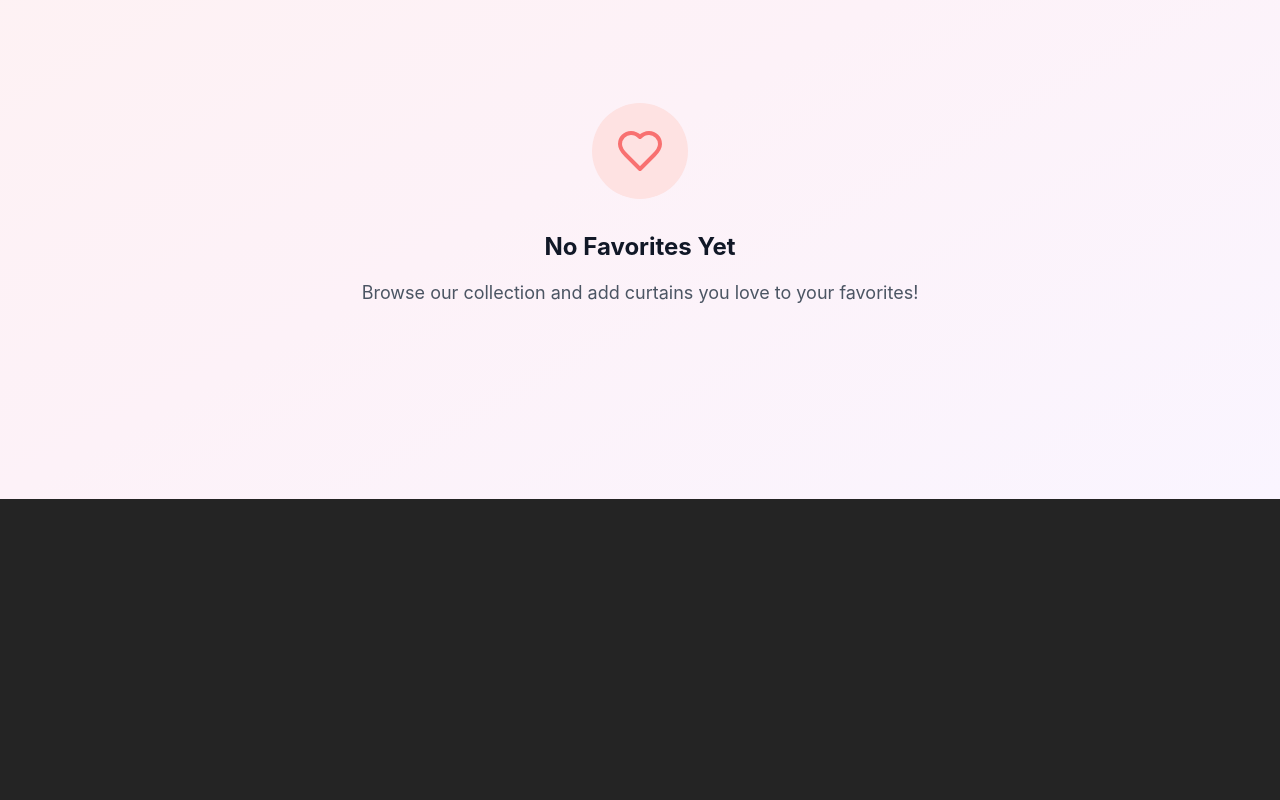
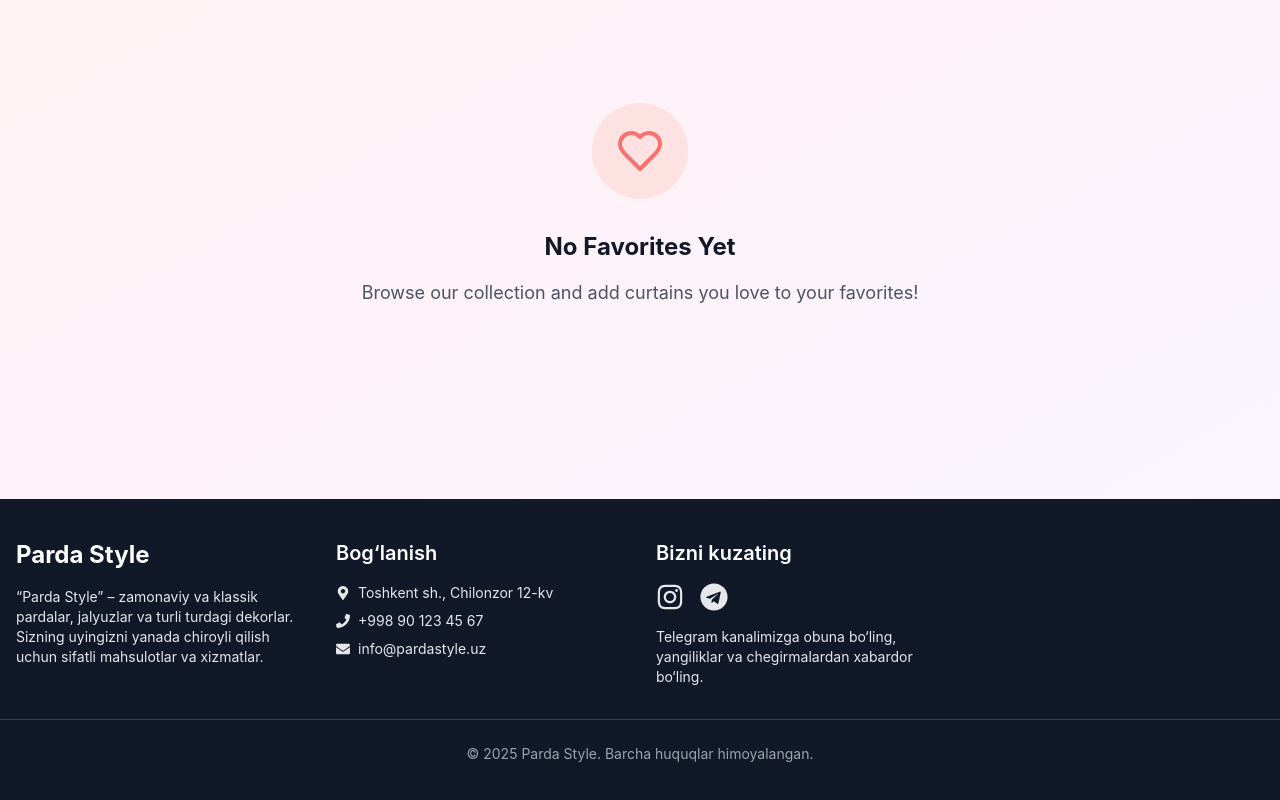
Before and after one commit to 701alisherjan/PORTFOLIO, a React (Vite) app: page / in a window 1280 px wide. Shown: the part 6272-7072 px from the top of the page. Before the commit the page ends 6771 px from the top, so only its background shows below. Built offline with nearby package versions, Linux system fonts and the light colour scheme.

Commit message:
project succes

```diff
--- a/package.json
+++ b/package.json
@@ -55,6 +55,7 @@
     "react-dom": "^18.3.1",
     "react-hook-form": "^7.53.0",
     "react-i18next": "^15.7.3",
+    "react-icons": "^5.5.0",
     "react-redux": "^9.2.0",
     "react-resizable-panels": "^2.1.3",
     "react-router-dom": "^7.9.1",
--- a/src/App.tsx
+++ b/src/App.tsx
@@ -14,6 +14,7 @@ import Favorites from './components/Favorites';
 import { Button } from '@/components/ui/button';
 import { useTranslation } from 'react-i18next';
 import './i18n';
+import Footer from './components/Footer';
 
 const AppContent: React.FC = () => {
   const [activeSection, setActiveSection] = useState('home');
@@ -57,12 +58,10 @@ const AppContent: React.FC = () => {
     <div className="relative">
       <Navbar activeSection={activeSection} setActiveSection={scrollToSection} />
 
-      {/* Home Section */}
       <section id="home">
         <Hero onViewCards={handleViewCards} />
       </section>
 
-      {/* Preview Cards Section (on Home) */}
       <section className="py-20 bg-white dark:bg-gray-900">
         <div className="container mx-auto px-4 sm:px-6 lg:px-8">
           <motion.div
@@ -100,7 +99,6 @@ const AppContent: React.FC = () => {
         </div>
       </section>
 
-      {/* All Cards Section */}
       <section id="cards" className="py-20 bg-gray-50 dark:bg-gray-800">
         <div className="container mx-auto px-4 sm:px-6 lg:px-8">
           <motion.div
@@ -123,20 +121,18 @@ const AppContent: React.FC = () => {
         </div>
       </section>
 
-      {/* About Section */}
       <section id="about">
         <About />
       </section>
 
-      {/* Favorites Section */}
       <section id="favorites">
         <Favorites />
       </section>
 
-      {/* Card Details Modal */}
       <AnimatePresence>
         {selectedCard && <CardDetails />}
       </AnimatePresence>
+      <Footer/>
     </div>
   );
 };
--- /dev/null
+++ b/src/components/Footer.tsx
@@ -0,0 +1,51 @@
+import { FaInstagram, FaTelegram, FaPhone, FaMapMarkerAlt, FaEnvelope } from "react-icons/fa";
+
+export default function Footer() {
+  return (
+    <footer className="bg-gray-900 text-gray-200 py-10">
+      <div className="max-w-7xl mx-auto px-4 grid grid-cols-1 md:grid-cols-4 gap-8">
+        <div>
+          <h2 className="text-2xl font-bold text-white mb-4">Parda Style</h2>
+          <p className="text-sm">
+            “Parda Style” – zamonaviy va klassik pardalar, jalyuzlar va turli turdagi dekorlar.
+            Sizning uyingizni yanada chiroyli qilish uchun sifatli mahsulotlar va xizmatlar.
+          </p>
+        </div>
+
+        <div>
+          <h3 className="text-xl font-semibold text-white mb-4">Bog‘lanish</h3>
+          <ul className="space-y-2 text-sm">
+            <li className="flex items-center gap-2">
+              <FaMapMarkerAlt /> Toshkent sh., Chilonzor 12-kv
+            </li>
+            <li className="flex items-center gap-2">
+              <FaPhone /> +998 90 123 45 67
+            </li>
+            <li className="flex items-center gap-2">
+              <FaEnvelope /> info@pardastyle.uz
+            </li>
+          </ul>
+        </div>
+
+        <div>
+          <h3 className="text-xl font-semibold text-white mb-4">Bizni kuzating</h3>
+          <div className="flex space-x-4 mb-4">
+            <a href="https://instagram.com/yourpage" target="_blank" rel="noreferrer" className="hover:text-pink-500">
+              <FaInstagram size={28} />
+            </a>
+            <a href="https://t.me/yourchannel" target="_blank" rel="noreferrer" className="hover:text-blue-400">
+              <FaTelegram size={28} />
+            </a>
+          </div>
+          <p className="text-sm">
+            Telegram kanalimizga obuna bo‘ling, yangiliklar va chegirmalardan xabardor bo‘ling.
+          </p>
+        </div>
+      </div>
+
+      <div className="border-t border-gray-700 mt-8 pt-6 text-center text-sm text-gray-400">
+        © {new Date().getFullYear()} Parda Style. Barcha huquqlar himoyalangan.
+      </div>
+    </footer>
+  );
+}
```
Also changed, not shown: 1 other file (tests, documents, lock files or other folders).
